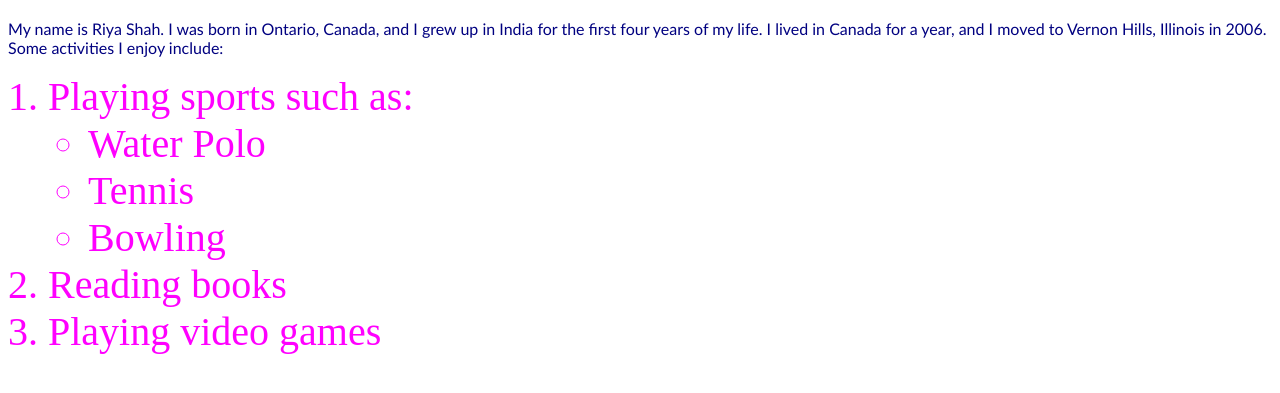
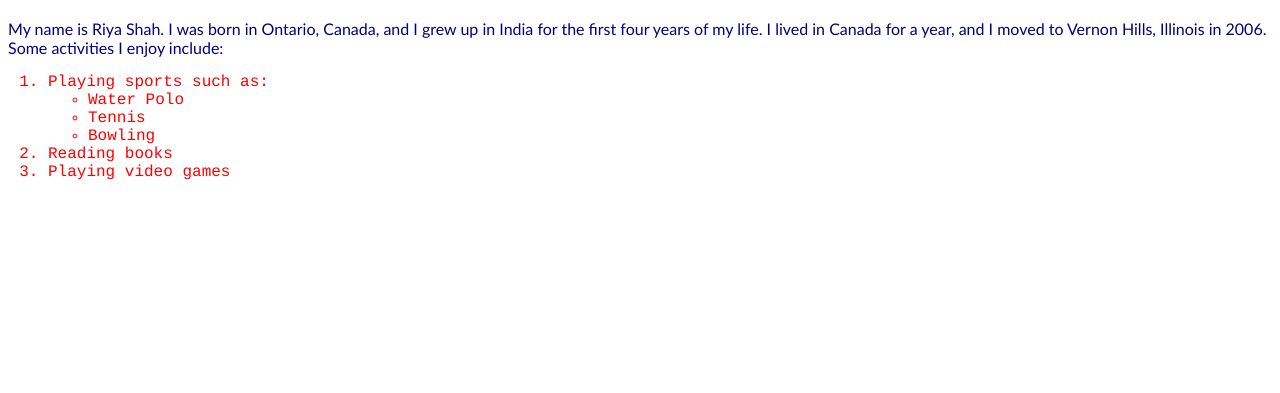
Before and after one commit to Riyashah09/Riyashah09.github.io, a plain HTML site: page about.html in a window 1280 px wide. Shown: the part 61-454 px from the top of the page. Drawn offline with Linux system fonts and the light colour scheme.

Commit message:
Initial commit

```diff
--- a/about.html
+++ b/about.html
@@ -4,9 +4,10 @@
 	<link rel="stylesheet" href="style.css">
 </head>
 <body>
+	<div>
 	<h1>About Me</h1>
 	<p1>My name is Riya Shah. I was born in Ontario, Canada, and I grew up in India for the first four years of my life. I lived in Canada for a year, and I moved to Vernon Hills, Illinois in 2006. Some activities I enjoy include: </p1>
-<ol>
+<ol id = "one">
 	<li>Playing sports such as: </li>
     	<ul>
         	<li> Water Polo</li>
@@ -16,5 +17,6 @@
     <li>Reading books</li>
     <li>Playing video games</li>
 </ol>
+	</div>
 </body>
 </html>
--- a/style.css
+++ b/style.css
@@ -6,10 +6,14 @@ h1, h2, h3, h4, h5, h6 {
 	color: green;
 	font-style: bold;
 }
-li {
+#two li {
 	color: fuchsia;
-	font-family: Bookman, 'URW Bookman L', serif;
+	font-family: Bookman, "URW Bookman L", serif;
 	font-size: 250%;
+}
+#one li{
+	font-family:'Courier', monospace;
+	color: red;
 }
 p, * {
     font-family: 'Open Sans', sans-serif;
```
Also changed, not shown: animals.html (+1 -3 lines).
